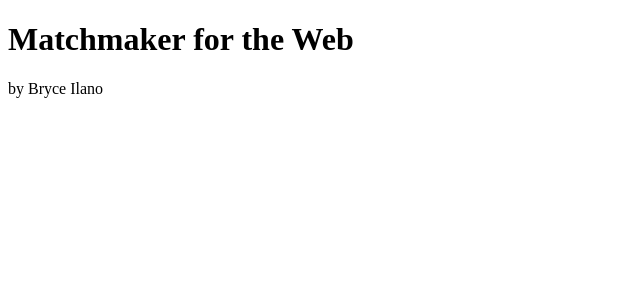
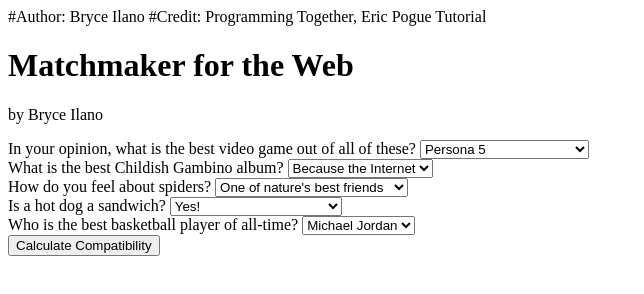
Before and after one commit to bilano03/GrandFinale, a plain HTML site: page matchmaker.html in a window 1280 px wide. Shown: the whole page, without its empty margins (0-644 px from the left). Drawn offline with Linux system fonts and the light colour scheme.

Commit message:
modified file

```diff
--- a/matchmaker.html
+++ b/matchmaker.html
@@ -1,3 +1,8 @@
+#Author: Bryce Ilano
+#Credit: Programming Together, Eric Pogue Tutorial
+
+
+
 <!DOCTYPE html>
 <html>
 <body>
@@ -5,6 +10,106 @@
 <h1>Matchmaker for the Web</h1>
 <p>by Bryce Ilano</p>
 </label>
+In your opinion, what is the best video game out of all of these?
+</label>
+<select id="q1">
+    <option value="4">Persona 5</option>
+    <option value="3">Red Dead Redemption 2</option>
+    <option value="2">Jump King</option>
+    <option value="1">Animal Crossing</option>
+</select>
+<br />
+</label>
+What is the best Childish Gambino album?
+</label>
+<select id="q2">
+    <option value="4">Because the Internet</option>
+    <option value="2">Camp</option>
+    <option value="3">Awaken, My Love!</option>
+    <option value="1">3.15.20</option>
+</select>
+<br />
+</label>
+How do you feel about spiders?
+</label>
+<select id="q3">
+    <option value="4">One of nature's best friends</option>
+    <option value="3">Meh</option>
+    <option value="2">Not quite a huge fan</option>
+    <option value="1">No keep them away from me</option>
+</select>
+<br />
+</label id="q4">
+Is a hot dog a sandwich?
+</label>
+<select>
+    <option value="4">Yes!</option>
+    <option value="3">Yes but I have my doubts</option>
+    <option value="2">I am indifferent</option>
+    <option value="1">No Way!</option>
+</select><br />
+</label>
+Who is the best basketball player of all-time?
+</label>
+<select id="q5">
+    <option value="4">Michael Jordan</option>
+    <option value="1">Shaq</option>
+    <option value="2">Lebron</option>
+    <option value="3">Derrick Rose</option>
+</select>
+<br />
+
+<button onclick="calculateCompatibility()">
+    Calculate Compatibility
+</button>
+<p id="compatibility"></p>
+
+<script>
+    console.log("Starting Javascript");
+
+    function calculateCompatibility() {
+        console.log("calculateCompatibility()");
+
+
+        const DESIRED_RESPONSE = [
+            4,
+            2,
+            1,
+            4,
+            4,
+        ]
+
+        const MAX_SCORE = 20;
+
+        let q1result = document.getElementById("q1").selectedOptions[0].value;
+        let q2result = document.getElementById("q2").selectedOptions[0].value;
+        let q3result = document.getElementById("q3").selectedOptions[0].value;
+        let q4result = document.getElementById("q4").selectedOptions[0].value;
+        let q5result = document.getElementById("q5").selectedOptions[0].value;
+
+        let q1compatibility = 4 - Math.abs(q1result - DESIRED_RESPONSE[0]);
+        let q2compatibility = 4 - Math.abs(q2result - DESIRED_RESPONSE[1]);
+        let q3compatibility = 4 - Math.abs(q3result - DESIRED_RESPONSE[2]);
+        let q4compatibility = 4 - Math.abs(q4result - DESIRED_RESPONSE[3]);
+        let q5compatibility = 4 - Math.abs(q5result - DESIRED_RESPONSE[4]);
+
+        console.log("c1="+q1compatibility);
+        console.log("c2="+q2compatibility);
+        console.log("c3="+q3compatibility);
+        console.log("c4="+q4compatibility);
+        console.log("c5="+q5compatibility);
+
+        let totalCompatibility = q1compatibility + q2compatibility + q3compatibility + q4compatibility + q5compatibility;
+
+        totalCompatibility *= 100 / MAX_SCORE;
+        totalCompatibility = Math.round(totalCompatibility);
+        console.log("totalCompatibility="+ totalCompatibility);
+
+        document.getElementById("compatibility").innerHTML = "How compatible are you? "
+
+}
+
+</script>
 
 </body>
 </html>
```
